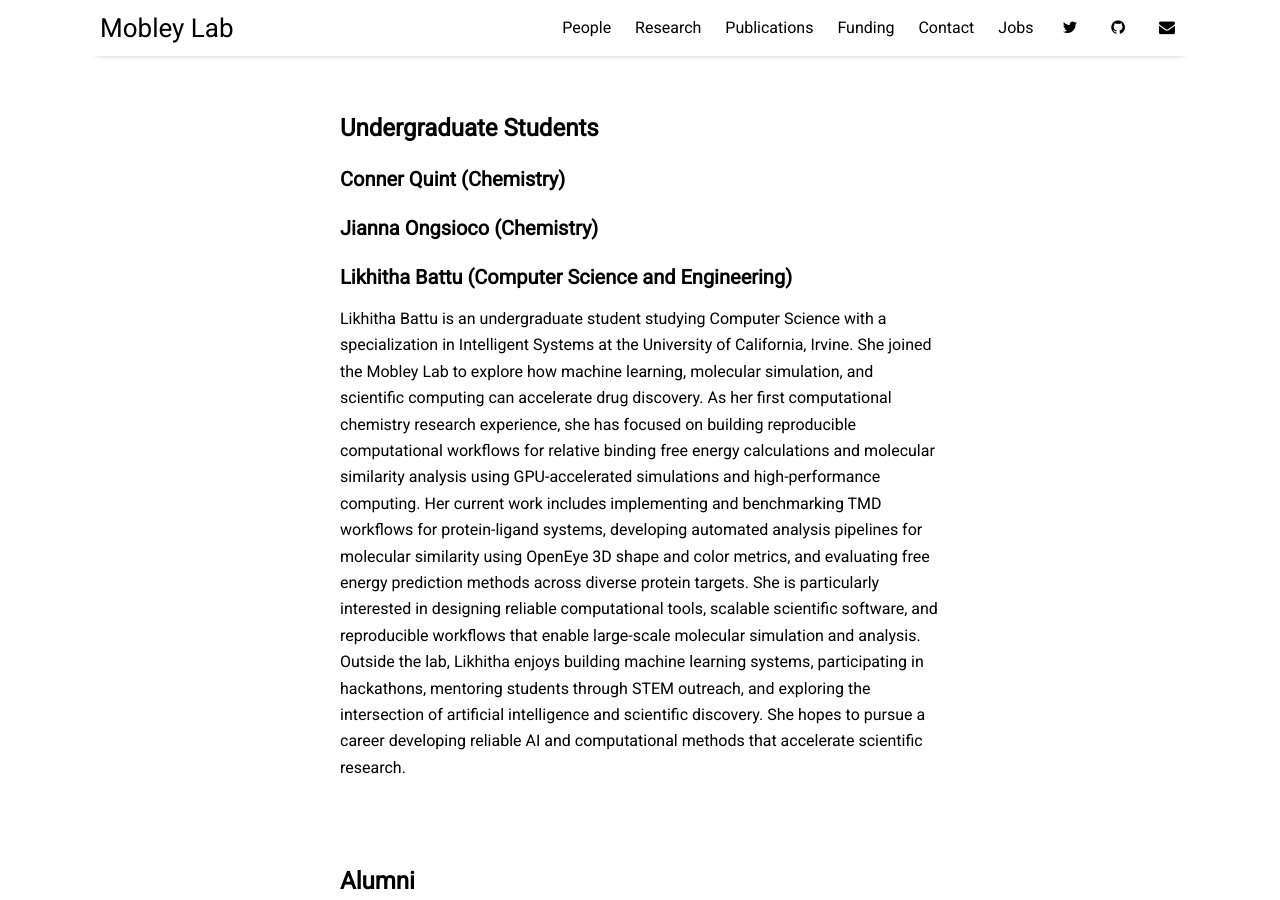
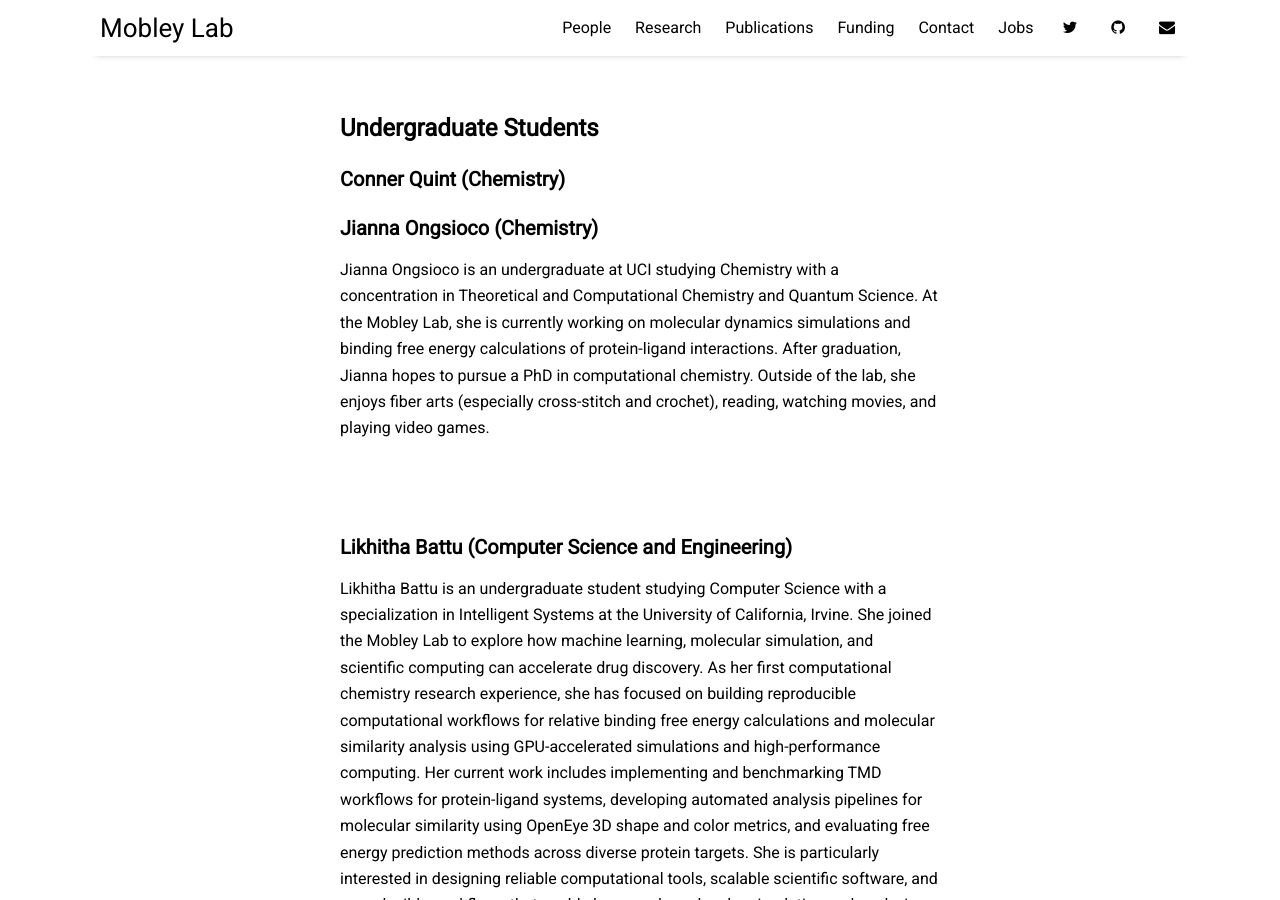
Before and after one commit to MobleyLab/mobleylab.org, a Jekyll site: the page built from pages/people.md, in a window 1280 px wide and 900 px high, scrolled down 3828 px. Built offline with Jekyll 4.4.1, drawn with Linux system fonts in a browser that asks for light colours; nearby versions of some CDN libraries.

Commit message:
People page: add Jianna Ongsioco bio
Text supplied by Jianna. Matches the Likhitha Battu entry's shape
(heading, bio paragraph, two <br />s); no headshot exists in
assets/img/ for her yet, so no <img> tag.

Co-Authored-By: Claude Opus 5 <noreply@anthropic.com>

```diff
--- a/pages/people.md
+++ b/pages/people.md
@@ -84,6 +84,11 @@ Kim Ngan (Luna) graduated with a B.S. in Chemistry and Applied Mathematics from
 
 ### **Jianna Ongsioco (Chemistry)**
 
+Jianna Ongsioco is an undergraduate at UCI studying Chemistry with a concentration in Theoretical and Computational Chemistry and Quantum Science. At the Mobley Lab, she is currently working on molecular dynamics simulations and binding free energy calculations of protein-ligand interactions. After graduation, Jianna hopes to pursue a PhD in computational chemistry. Outside of the lab, she enjoys fiber arts (especially cross-stitch and crochet), reading, watching movies, and playing video games.
+
+<br />
+<br />
+
 ### **Likhitha Battu (Computer Science and Engineering)**
 
 Likhitha Battu is an undergraduate student studying Computer Science with a specialization in Intelligent Systems at the University of California, Irvine. She joined the Mobley Lab to explore how machine learning, molecular simulation, and scientific computing can accelerate drug discovery. As her first computational chemistry research experience, she has focused on building reproducible computational workflows for relative binding free energy calculations and molecular similarity analysis using GPU-accelerated simulations and high-performance computing.
```
